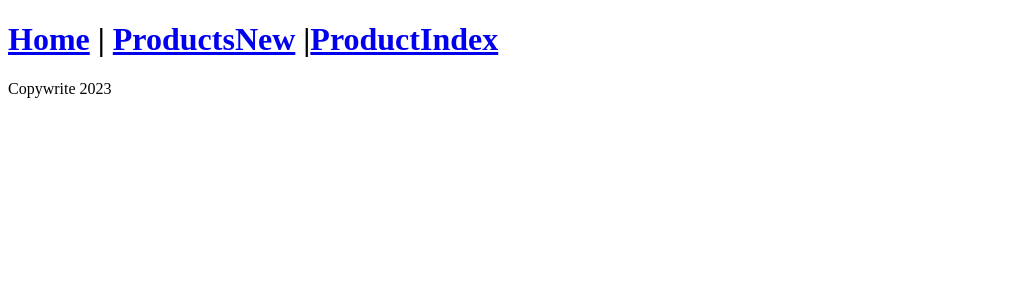
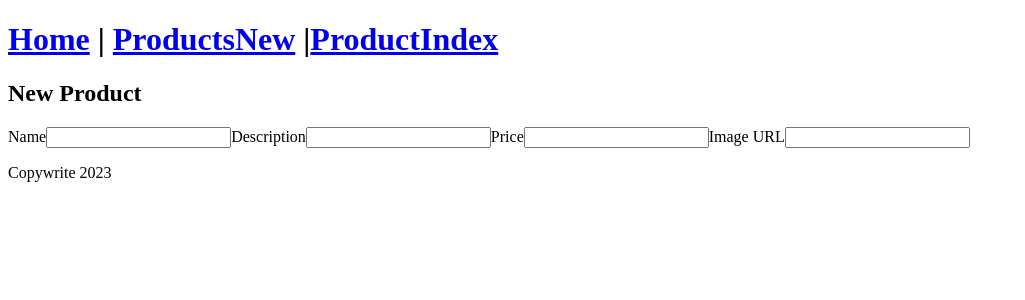
Before and after one commit to marloboyer/practice-mini-capstone-frontend, a React (Vite) app: page / in a window 1280 px wide. Shown: the top 300 px of the page, without its empty margins (0-1025 px from the left). Built offline with nearby package versions, Linux system fonts and the light colour scheme.

Commit message:
Added Products New to allow someone to type in a new products name, description, price and url

```diff
--- a/src/App.jsx
+++ b/src/App.jsx
@@ -6,7 +6,23 @@ function Header() {
   );
 }
 
-function ProductsNew() {}
+function ProductsNew() {
+  return (
+    <div>
+      <h2>New Product</h2>
+      <form>
+        <label for="name">Name</label>
+        <input type="text" id="name" name="name"></input>
+        <label for="description">Description</label>
+        <input type="text" id="description" name="description"></input>
+        <label for="price">Price</label>
+        <input type="text" id="price" name="price"></input>
+        <label for="image_url">Image URL</label>
+        <input type="url" id="homepage" name="homepage"></input>
+      </form>
+    </div>
+  );
+}
 
 function ProductsIndex() {}
 
```
